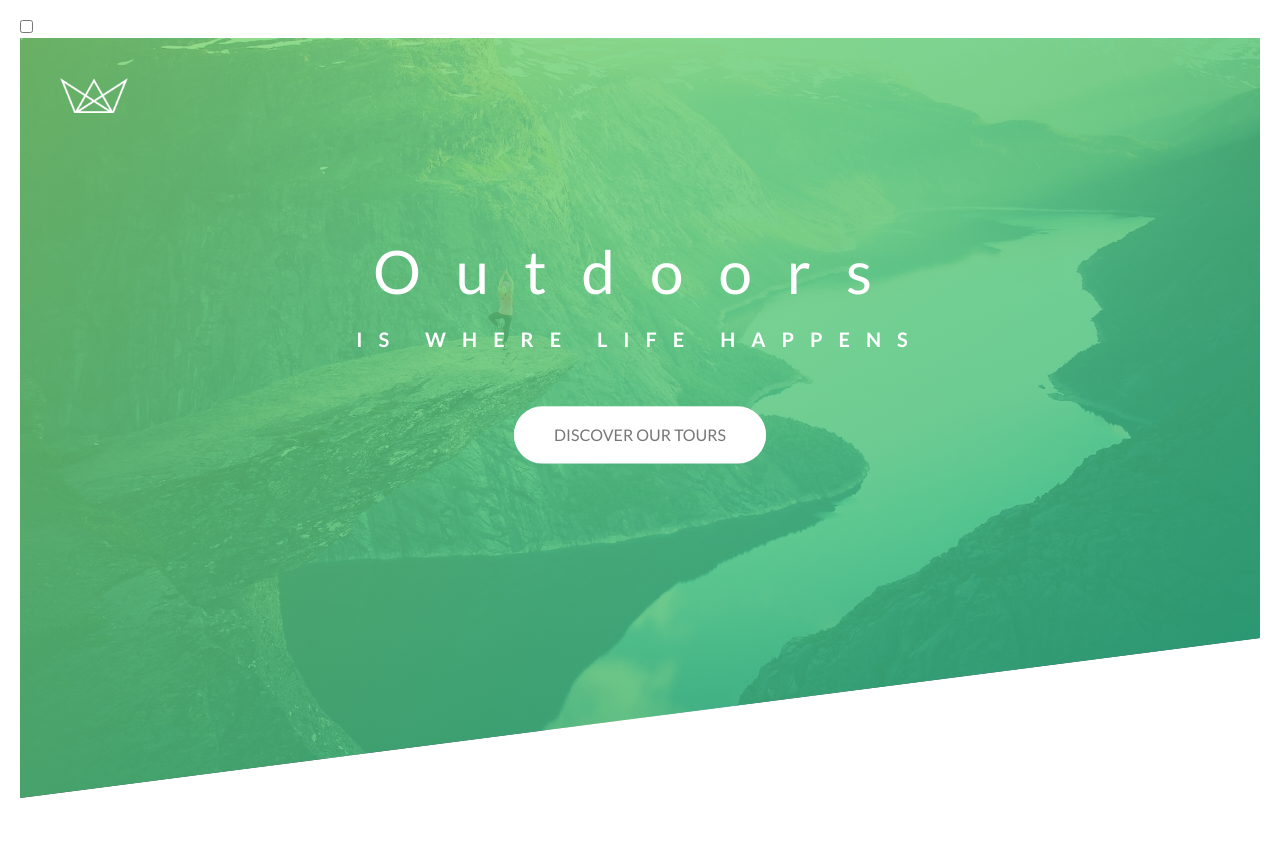
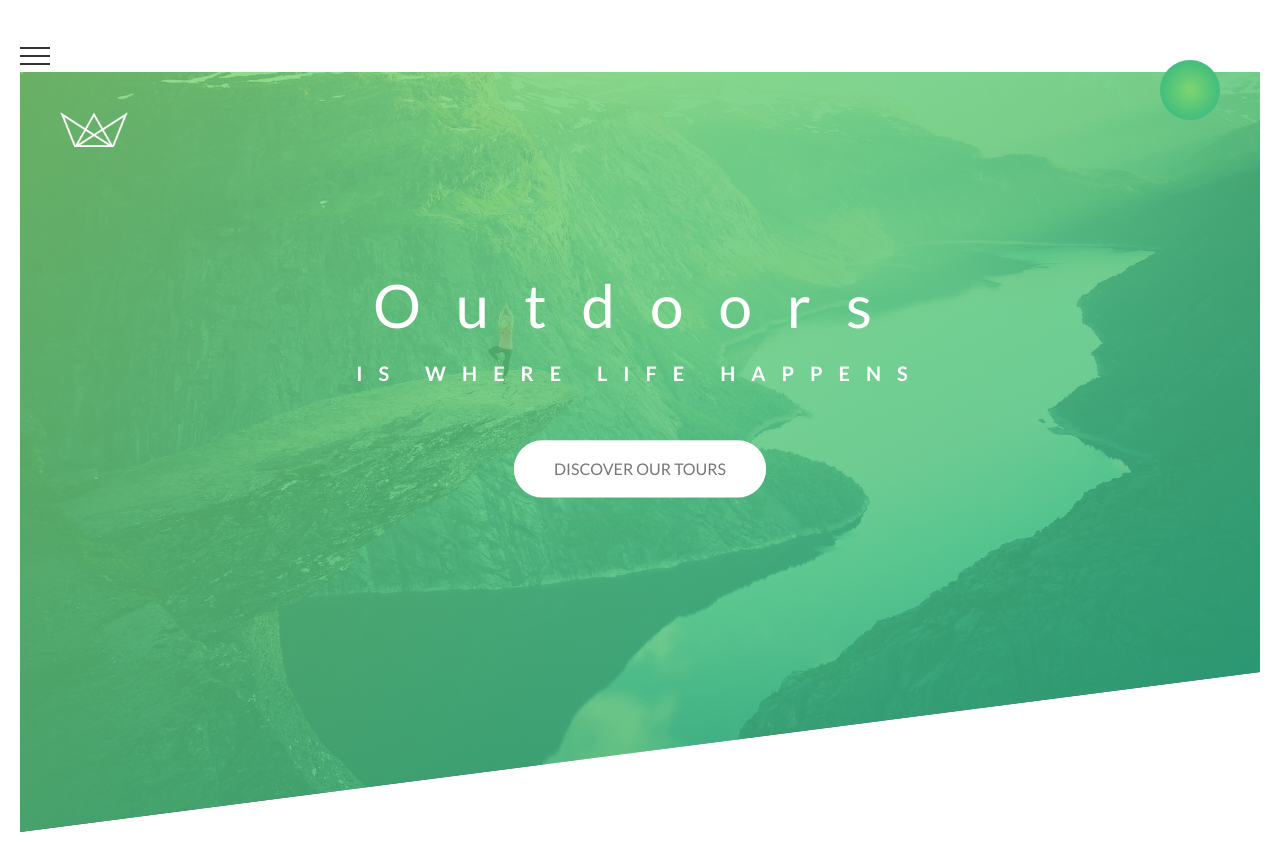
Before and after one commit to FBWIIHamburg/Advanced-CSS, a plain HTML site: page index.html in a window 1280 px wide. Before the commit the page ends 818 px from the top, so only its background shows below. Drawn offline with Linux system fonts and the light colour scheme.

Commit message:
navigation 2

```diff
--- a/css/style.css
+++ b/css/style.css
@@ -160,9 +160,53 @@ opacity: 0;
 
 .navigation-icon{
     position: relative;
+    margin-top: 3.5rem;
+
+}
+.navigation-icon::after,
+.navigation-icon::before,
+.navigation-icon{
+    width: 3rem;
+    height: 0.2rem;
+    background-color: #333333;
+  display: inline-block;
+}
+
+.navigation-icon::after,
+.navigation-icon::before{
+    content: "";
+    position: absolute;
+    left: 0;
+
+}
+
+.navigation-icon::before{
+    top:-0.8rem;
 
 }
 .navigation-icon::after{
-    width: 3rem;
+    top:0.8rem;
 
 }
+.navigation-button{
+    right: 0;
+}
+.navigation-button:hover .navigation-icon::after{
+    top:1rem;
+}
+.navigation-button:hover .navigation-icon::before{
+    top:-1rem;
+}
+.navigation-background{
+    height: 6rem;
+    width: 6rem;
+    position: fixed;
+    top: 6rem;
+    right: 6rem;
+    background-image: radial-gradient(#7ed56f, #28b485);
+    z-index: 1;
+    border-radius: 50%;
+}
+.navigation-checkbox{
+    display: none;
+}
--- a/index.html
+++ b/index.html
@@ -19,6 +19,7 @@
             <label for="navi-toggle" class="navigation-button">
                 <span class="navigation-icon">&nbsp;</span>
             </label>
+            <div class="navigation-background"></div>
         </div>
         <!-- End navigation content -->
 
```
